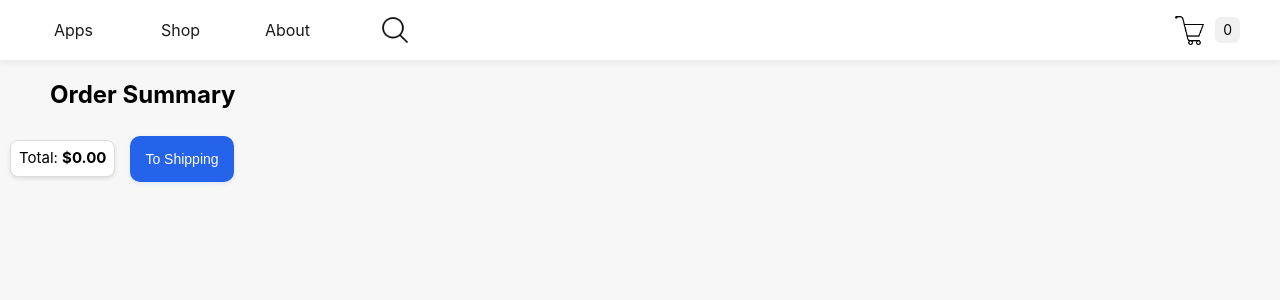
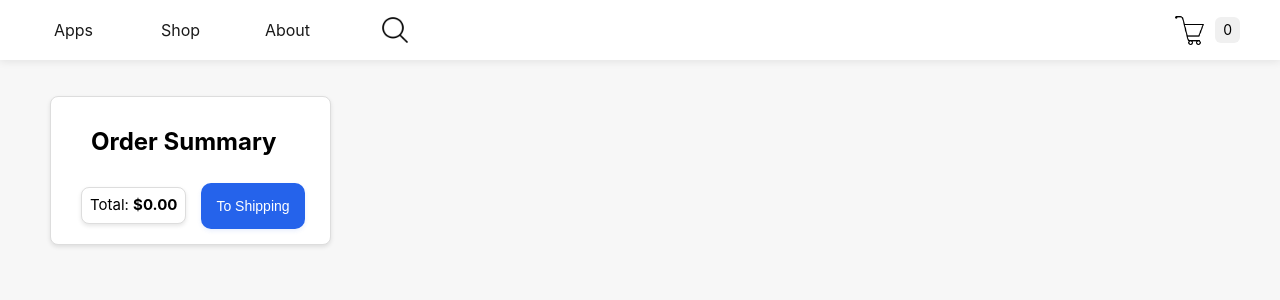
Before and after one commit to Snomaskin/tennis-web-shop, a React (Vite) app: page /checkout in a window 1280 px wide. Shown: the top 300 px of the page. Built offline with nearby package versions, Linux system fonts and the light colour scheme.

Commit message:
better styling of checkout

```diff
--- a/src/components/Shop/Checkout/CheckoutContext.tsx
+++ b/src/components/Shop/Checkout/CheckoutContext.tsx
@@ -94,6 +94,7 @@ export const CheckoutProvider = ({ children }: { children: ReactNode }) => {
   const goToStep = (step: CheckoutStep) => {
     setCurrentStep(step);
   };
+
   const resetCheckout = () => {
     setCurrentStep('summary');
     setShippingInfo(defaultShippingInfo);
--- a/src/components/Shop/Checkout/CheckoutSummary/CheckoutSummary.css
+++ b/src/components/Shop/Checkout/CheckoutSummary/CheckoutSummary.css
@@ -1,10 +1,22 @@
-.checkout-wrapper, .checkout-cart {
+.checkout-summary {
+    padding: 10px 20px;
+    border: 1px solid #ddd;
+    border-radius: 8px;
+    background-color: white;
+    box-shadow: 0 2px 4px rgba(0, 0, 0, 0.1);
+}
+.checkout-summary h2 {
+    text-align: left;
+    padding-left: 20px;
+}
+
+.checkout-wrapper, .checkout-summary {
     list-style: none;
     width: fit-content;
 }
 
-.checkout-wrapper h2 {
-    padding-left: 50px;
+.checkout-wrapper  {
+    padding: 20px 50px;
 }
 
 .checkout-item {
@@ -15,7 +27,8 @@
     justify-content: flex-end;
     align-items: flex-end;
     width: 100%;
-  }
+}
+
 .checkout-total {
     gap: 15px;
     padding: 8px;
--- a/src/components/Shop/Checkout/CheckoutSummary/CheckoutSummary.tsx
+++ b/src/components/Shop/Checkout/CheckoutSummary/CheckoutSummary.tsx
@@ -13,23 +13,23 @@ export const CheckoutSummary = () => {
 
   return (
     <div className="checkout-wrapper">
-      <h2>Order Summary</h2>
-      <ul className="checkout-cart">
+      <ul className="checkout-summary">
+        <h2>Order Summary</h2>
         {cart.map((item) => (
           <li className="checkout-item" key={item.id}>
             <CartItem cartItem={item} removeFromCart={removeFromCart} />
           </li>
         ))}
+        <div className="checkout-footer">
+          <div className="checkout-total">
+            <span>Total: </span>
+            <span><strong>${total.toFixed(2)}</strong></span>
+          </div>
+          {currentStep === 'summary' && <CheckoutBtns />}
+        </div>
       </ul>
 
-      <div className="checkout-footer">
-        <div className="checkout-total">
-          <span>Total: </span>
-          <span><strong>${total.toFixed(2)}</strong></span>
-        </div>
 
-        {currentStep === 'summary' && <CheckoutBtns />}
-      </div>
     </div>
   );
 };
--- a/src/components/Shop/Checkout/OrderReview/OrderReview.css
+++ b/src/components/Shop/Checkout/OrderReview/OrderReview.css
@@ -1,18 +1,19 @@
-.confirmation-wrapper {
+.review-wrapper {
     display: grid;
     grid-template-columns: auto 1fr;
     gap: 20px;
     align-items: start;
-}
 
-.confirmation-wrapper .checkout-wrapper h2 {
-    padding-left: 50px;
 }
 
 .shipping-payment-container {
+    padding-top: 35px;
     display: flex;
     flex-direction: column;
     gap: 20px;
+}
+.shipping-payment-container .checkout-btns {
+    padding: 0px 90px;
 }
 
 .info-card {
--- a/src/components/Shop/Checkout/OrderReview/OrderReview.tsx
+++ b/src/components/Shop/Checkout/OrderReview/OrderReview.tsx
@@ -8,13 +8,14 @@ export const OrderReview = () => {
     const { shippingInfo, paymentInfo } = useCheckout();
 
     return (
-        <div className="confirmation-wrapper">
+        <div className="review-wrapper">
             <CheckoutSummary />
 
             <div className="shipping-payment-container">
                 <div className="shipping-wrapper">
+
+                    <div className="info-card">
                     <h2>Shipping Info</h2>
-                    <div className="info-card">
                         <p><strong>Name: </strong>{shippingInfo.name}</p>
                         <p><strong>Address: </strong>{shippingInfo.address}</p>
                         <p><strong>City: </strong>{shippingInfo.city}</p>
@@ -24,8 +25,8 @@ export const OrderReview = () => {
                 </div>
 
                 <div className="payment-wrapper">
+                    <div className="info-card">
                     <h2>Payment Info</h2>
-                    <div className="info-card">
                         <p><strong>Card Number: </strong>{paymentInfo.cardNumber.slice(-4).padStart(paymentInfo.cardNumber.length, '*')}</p>
                         <p><strong>Card Holder: </strong>{paymentInfo.cardHolder}</p>
                     </div>
```
